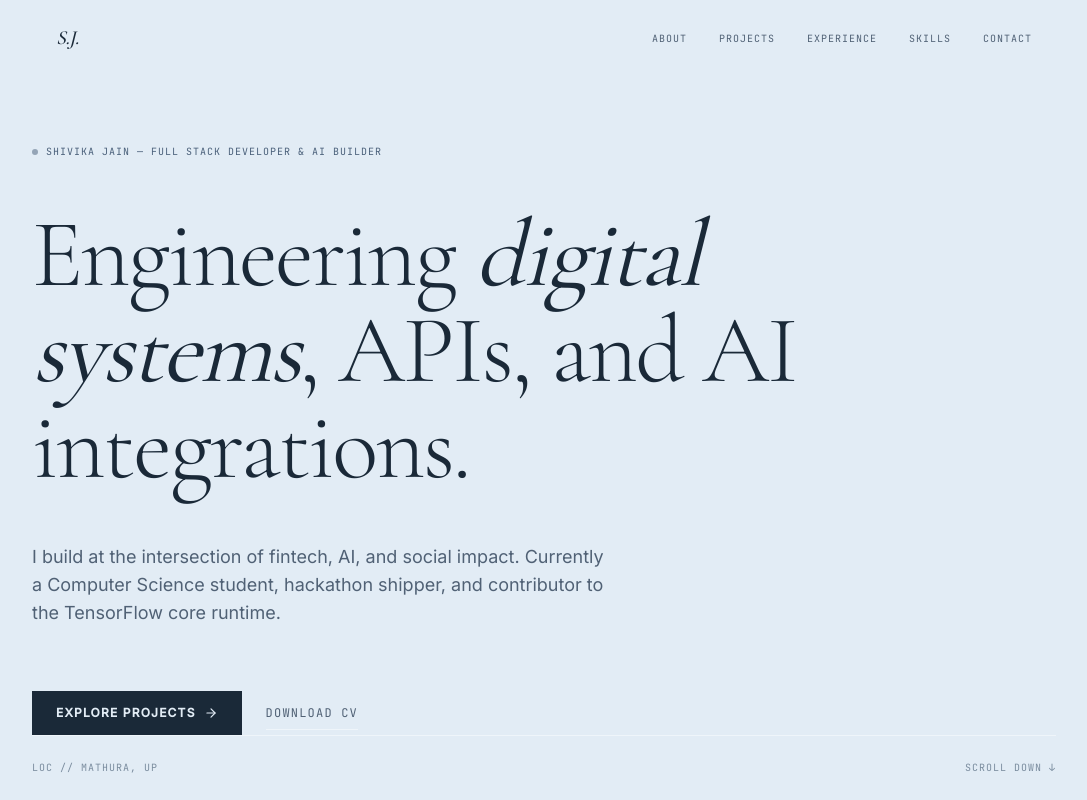
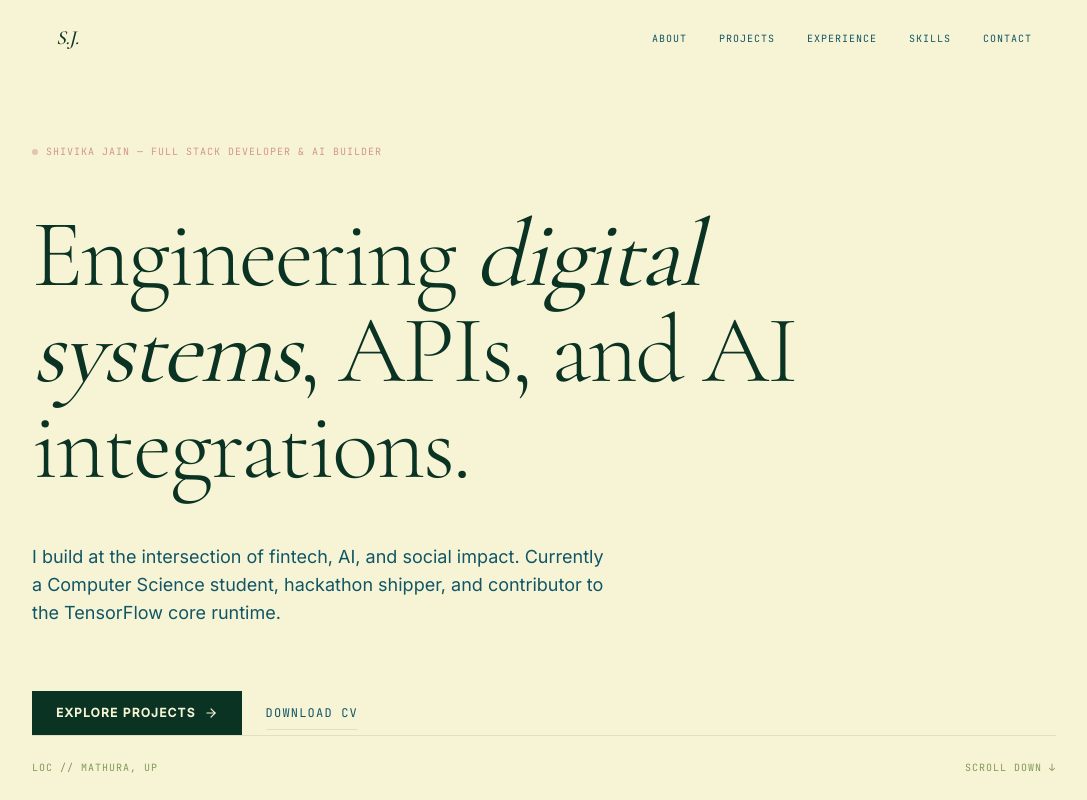
Before and after one commit to SHIVIKA330/Portfolio, a Next.js app: page / in a window 1280 px wide. Shown: the top 800 px of the page, without its empty margins (96-1183 px from the left). Built offline with nearby package versions, Linux system fonts and the light colour scheme.

Commit message:
style: implement natural green, beige, and rosy brown color palette

```diff
--- a/app/globals.css
+++ b/app/globals.css
@@ -8,15 +8,15 @@ html {
 }
 
 body {
-  color: #1A2938;
-  background: linear-gradient(180deg, #E2ECF5 0%, #F5F9FC 50%, #FFFFFF 100%);
+  color: #0A3323;
+  background: linear-gradient(180deg, #F7F4D5 0%, #FAFAF0 50%, #FFFFFF 100%);
   background-attachment: fixed;
 }
 
-/* Selection matching sky blue */
+/* Selection matching Rosy Brown */
 ::selection {
-  background: rgba(122, 172, 219, 0.25);
-  color: #1A2938;
+  background: rgba(211, 150, 140, 0.3);
+  color: #0A3323;
 }
 
 /* Scrollbar */
@@ -25,13 +25,12 @@ body {
   height: 6px;
 }
 ::-webkit-scrollbar-track {
-  background: #E2ECF5;
+  background: #F7F4D5;
 }
 ::-webkit-scrollbar-thumb {
-  background: rgba(255, 255, 255, 0.6);
-  border: 1px solid rgba(0, 0, 0, 0.03);
+  background: #839958;
   border-radius: 3px;
 }
 ::-webkit-scrollbar-thumb:hover {
-  background: rgba(255, 255, 255, 0.9);
+  background: #0A3323;
 }
--- a/tailwind.config.ts
+++ b/tailwind.config.ts
@@ -9,15 +9,15 @@ const config: Config = {
   theme: {
     extend: {
       colors: {
-        'bg-base':     '#E2ECF5',
-        'bg-surface':  'rgba(255, 255, 255, 0.45)',
-        'bg-elevated': 'rgba(255, 255, 255, 0.65)',
-        'accent':      '#4A607A',
-        'text-primary': '#1A2938',
-        'text-muted':  '#506175',
-        'text-faint':  '#7A8C9E',
-        'border':      'rgba(255, 255, 255, 0.45)',
-        'border-hover':'rgba(255, 255, 255, 0.8)',
+        'bg-base':     '#F7F4D5',
+        'bg-surface':  'rgba(255, 255, 255, 0.55)',
+        'bg-elevated': 'rgba(255, 255, 255, 0.85)',
+        'accent':      '#D3968C',
+        'text-primary': '#0A3323',
+        'text-muted':  '#105666',
+        'text-faint':  '#839958',
+        'border':      'rgba(10, 51, 35, 0.1)',
+        'border-hover':'rgba(10, 51, 35, 0.2)',
       },
       fontFamily: {
         sans:    ['var(--font-inter)', 'system-ui', 'sans-serif'],
```
